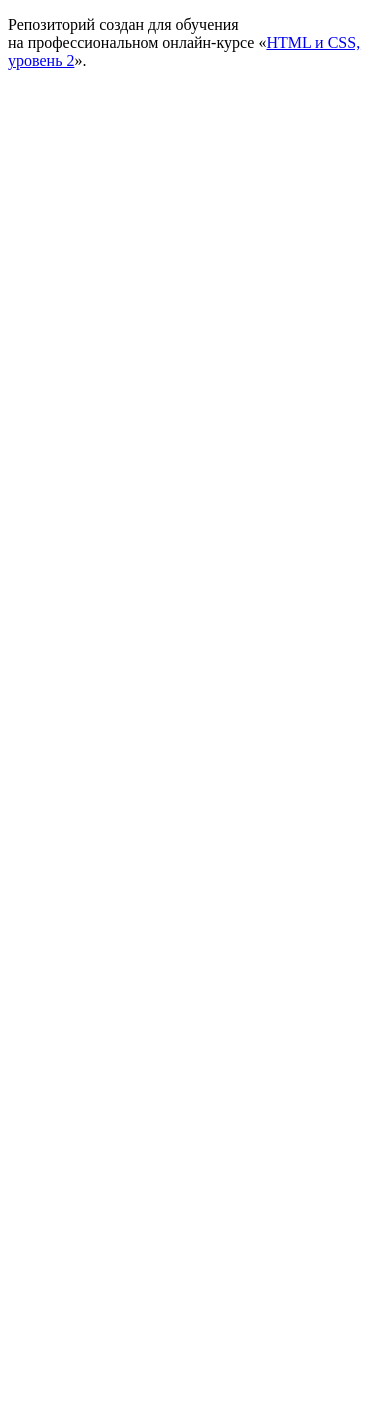
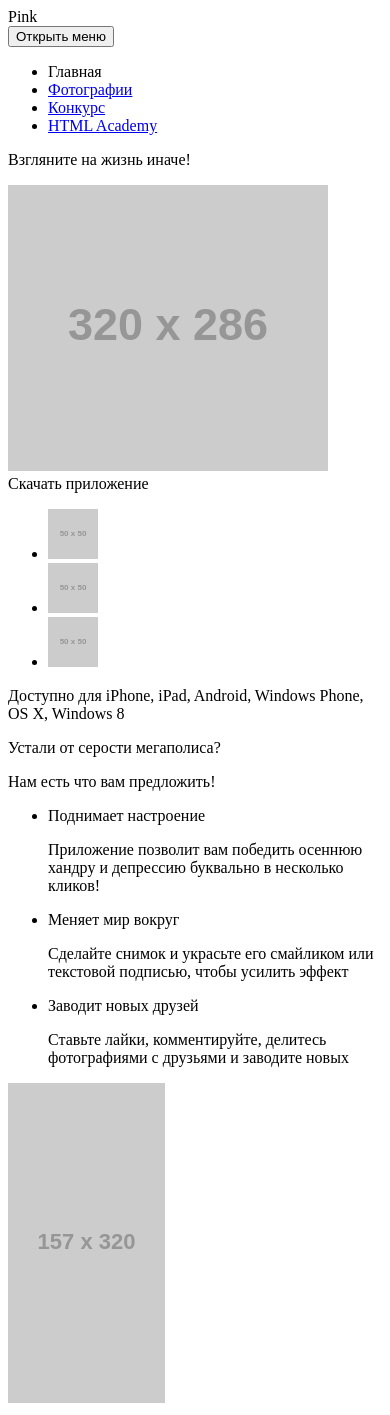
Before and after one commit to sameman666/1461373-pink-20, a website: page source/index.html in a window 390 px wide. Before the commit the page ends 844 px from the top, so only its background shows below. Drawn offline with Linux system fonts and the light colour scheme; placeholder pictures from the web are drawn by us.

Commit message:
Начинаем методичную разметку личного проекта

```diff
--- a/source/index.html
+++ b/source/index.html
@@ -1,12 +1,90 @@
 <!DOCTYPE html>
-<html lang="ru">
+<html class="page" lang="ru">
   <head>
     <meta charset="utf-8">
     <title>HTML Academy: Пинк</title>
   </head>
-  <body>
+  <body class="page__body">
+    <header class="page-header">
+      <a class="page-header__logo">
+        <span class="page-header__logo-name">Pink</span>
+      </a>
+      <nav class="main-nav">
+        <button class="main-nav__toggle" type="button">
+          <span class="visually-hidden">Открыть меню</span>
+        </button>
+        <div class="main-nav__wrapper">
+          <ul class="main-nav__list site-list">
+            <li class="site-list__item">
+              <a>
+                Главная
+              </a>
+            </li>
+            <li class="site-list__item">
+              <a href="photo.html">
+                Фотографии
+              </a>
+            </li>
+            <li class="site-list__item">
+              <a href="form.html">
+                Конкурс
+              </a>
+            </li>
+            <li class="site-list__item">
+              <a href="#">
+                HTML Academy
+              </a>
+          </ul>
+        </div>
+      </nav>
+    </header>
 
-    <p>Репозиторий создан для обучения на профессиональном онлайн‑курсе «<a href="https://htmlacademy.ru/intensive/adaptive">HTML и CSS, уровень 2</a>».</p>
+    <main class="page-main">
+      <section class="intro">
+        <p class="intro__title">Взгляните на жизнь иначе!</p>
+        <img src="https://via.placeholder.com/320x286">
+      </section>
+      <section class="download">
+        <a class="download__button">Скачать приложение</a>
+        <ul class="download__list">
+					<li class="download__platform">
+						<a class="download__platform download__platform--apple" href="#" aria-label="Скачать в App Store">
+              <img src="https://via.placeholder.com/50x50">
+            </a>
+					</li>
+					<li class="download__platform">
+						<a class="download__platform download__platform--android" href="#" aria-label="Скачать в Play Market">
+              <img src="https://via.placeholder.com/50x50">
+            </a>
+					</li>
+					<li class="download__platform">
+						<a class="download__platform download__platform--windows" href="#" aria-label="Скачать в Microsoft Store">
+              <img src="https://via.placeholder.com/50x50">
+            </a>
+					</li>
+				</ul>
+        <p class="download__description">Доступно для iPhone, iPad, Android, Windows Phone, OS X, Windows 8</p>
+      </section>
+      <section class="features">
+        <p class="features__title">Устали от серости мегаполиса?</p>
+        <p class="features__title">Нам есть что вам предложить!</p>
+        <ul class="features__list">
+          <li class="features__item">
+            <p class="features__item-name">Поднимает настроение</p>
+            <p class="features__description">Приложение позволит вам победить осеннюю хандру и депрессию буквально в несколько кликов!</p>
+          </li>
+          <li class="features__item">
+            <p class="features__item-name">Меняет мир вокруг</p>
+            <p class="features__description">Сделайте снимок и украсьте его смайликом или текстовой подписью, чтобы усилить эффект</p>
+          </li>
+          <li class="features__item">
+            <p class="features__item-name">Заводит новых друзей</p>
+            <p class="features__description">Ставьте лайки, комментируйте, делитесь фотографиями с друзьями и заводите новых</p>
+          </li>
+        </ul>
+        <img src="https://via.placeholder.com/157x320">
+      </section>
+    </main>
 
   </body>
 </html>
```
Also changed, not shown: source/form.html (added, +74 -0 lines), source/photo.html (added, +147 -0 lines).
